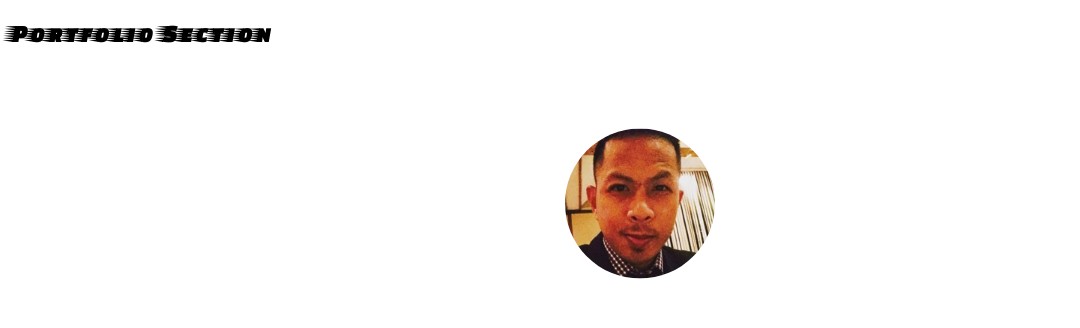
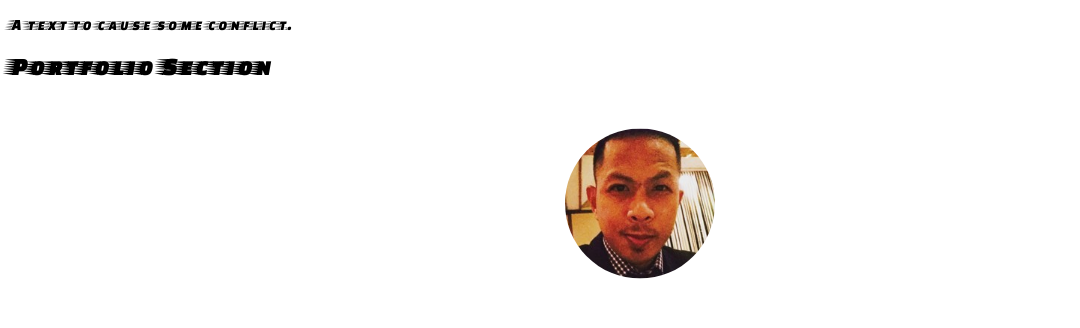
Before and after one commit to jayr28/mod00-00, a plain HTML site: page index.html in a window 1280 px wide. Shown: the top 328 px of the page, without its empty margins (0-1080 px from the left). Drawn offline with Linux system fonts and the light colour scheme.

Commit message:
Update index.html

```diff
--- a/index.html
+++ b/index.html
@@ -1,3 +1,4 @@
+
 <!DOCTYPE html>
 <html lang="en">
 <head>
@@ -18,6 +19,8 @@
 <body>
 
 	<main id="wrapper">
+
+		<p> A text to cause some conflict.</p>
 
 		<section id="Main-section">
 
```
